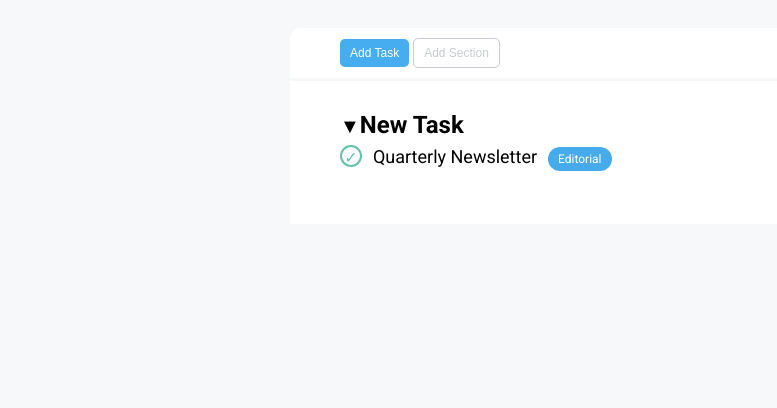
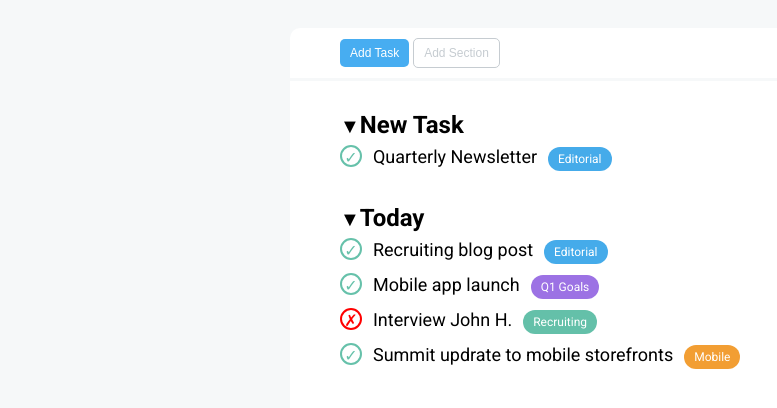
Before and after one commit to MarilisaMoio/html-css-toboolist, a plain HTML site: page index.html in a window 1280 px wide. Shown: the part 82-490 px from the top of the page, without its empty margins (0-777 px from the left). Drawn offline with Linux system fonts and the light colour scheme.

Commit message:
feat: add "today" and relative components + style

```diff
--- a/index.html
+++ b/index.html
@@ -22,9 +22,34 @@
         <section class="cont cl">
             <div class="list"> <!--New Task-->
                 <h2 class="title">New Task</h2>
-                <span class="symbol check">&check;</span>
-                <span class="activity">Quarterly Newsletter</span>
-                <span class="status edit">Editorial</span>
+                <div> <!--row1-->
+                    <span class="symbol check">&check;</span>
+                    <span class="activity">Quarterly Newsletter</span>
+                    <span class="status edit">Editorial</span>
+                </div>
+            </div>
+            <div class="list"> <!--Today-->
+                <h2 class="title">Today</h2>
+                <div> <!--row1-->
+                    <span class="symbol check">&check;</span>
+                    <span class="activity">Recruiting blog post</span>
+                    <span class="status edit">Editorial</span>
+                </div>
+                <div> <!--row2-->
+                    <span class="symbol check">&check;</span>
+                    <span class="activity">Mobile app launch</span>
+                    <span class="status q1">Q1 Goals</span>
+                </div>
+                <div> <!--row3-->
+                    <span class="symbol cross">&cross;</span>
+                    <span class="activity">Interview John H.</span>
+                    <span class="status rec">Recruiting</span>
+                </div>
+                <div> <!--row4-->
+                    <span class="symbol check">&check;</span>
+                    <span class="activity">Summit updrate to mobile storefronts</span>
+                    <span class="status mobile">Mobile</span>
+                </div>
             </div>
         </section>
     </main>
--- a/style.css
+++ b/style.css
@@ -109,6 +109,11 @@ h1{
     border-color: #66C1AA;
 }
 
+.cross{
+    color: red;
+    border-color: red;
+}
+
 /* activities */
 
 .activity{
@@ -128,3 +133,15 @@ h1{
 .edit{
     background-color: #45ABEA;
 }
+
+.q1{
+    background-color: #9C72E4;
+}
+
+.rec{
+    background-color: #64C0A9;
+}
+
+.mobile{
+    background-color: #F29E33;
+}
```
